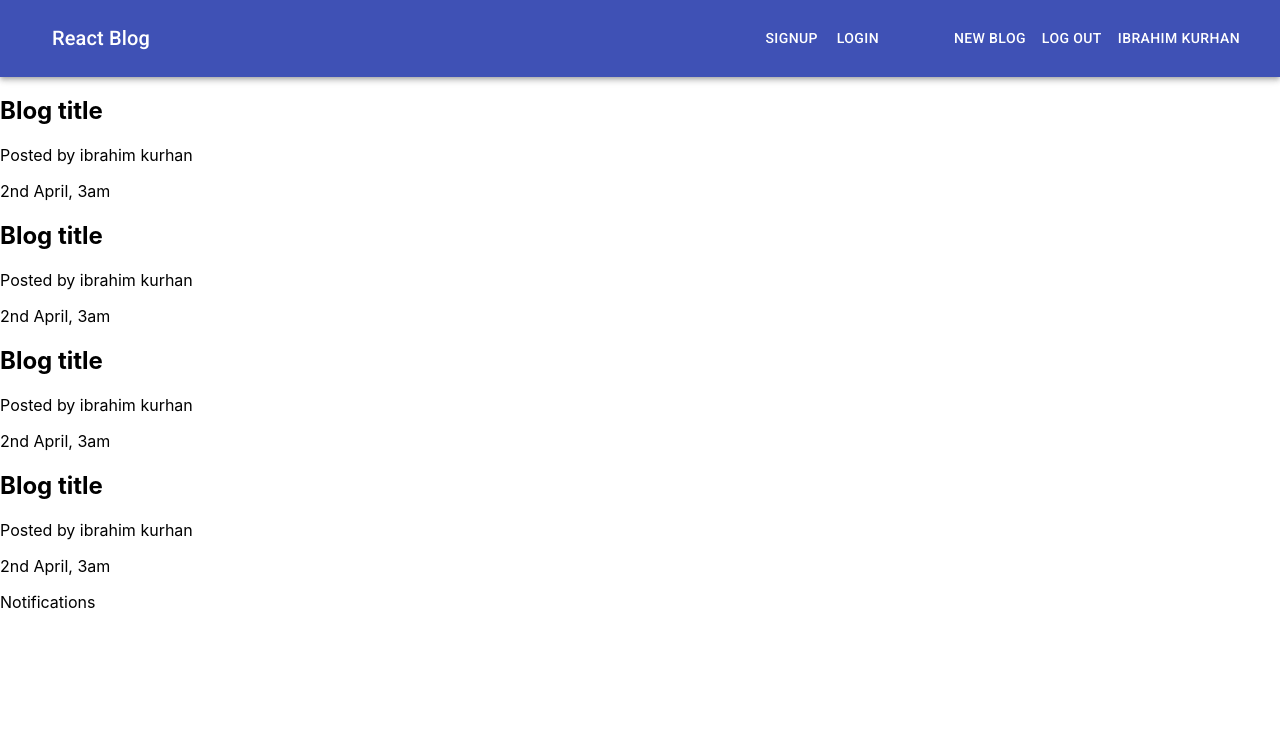
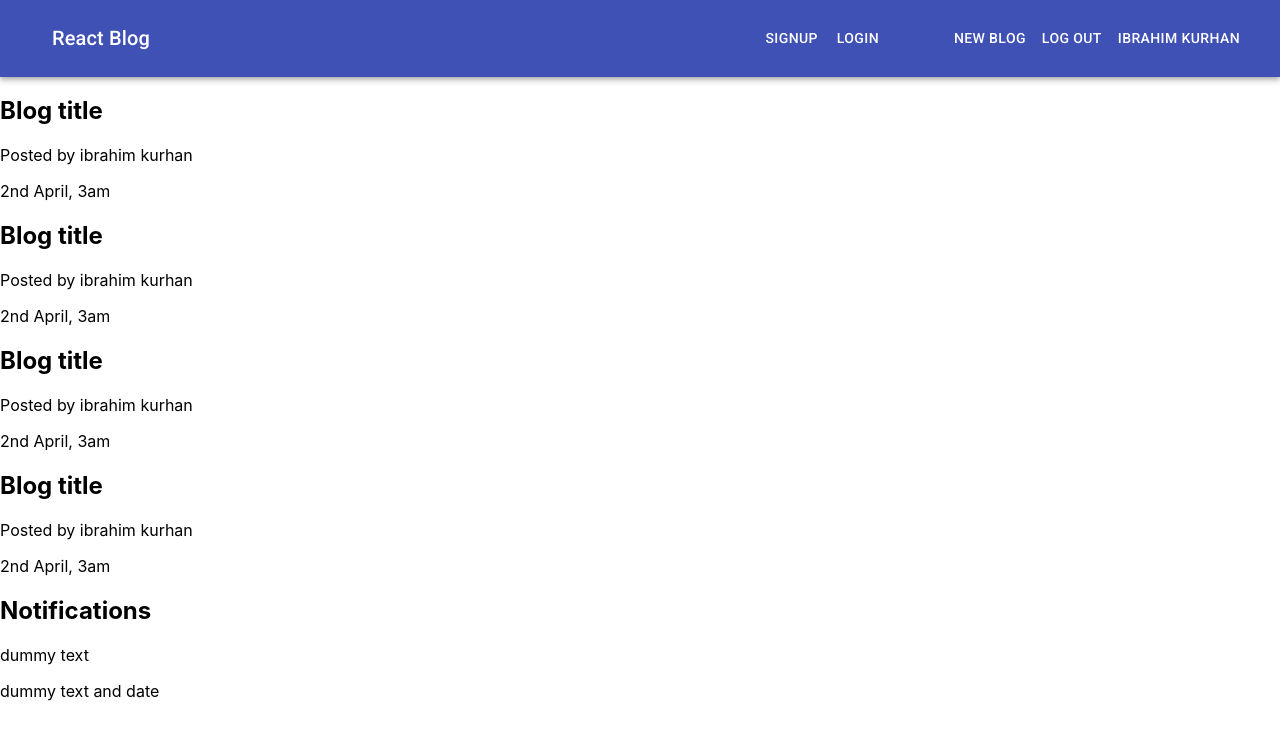
Before and after one commit to ibkibk/React-Redux-Firebase-Blog, a React (Create React App) app: page / in a window 1280 px wide. Shown: the top 740 px of the page. Built offline with nearby package versions, Linux system fonts and the light colour scheme.

Commit message:
some text added to notification component

```diff
--- a/src/component/dashboard/Notifications.js
+++ b/src/component/dashboard/Notifications.js
@@ -3,7 +3,9 @@ import React from "react";
 const Notifications = () => {
   return (
     <div>
-      <p>Notifications</p>
+      <h2>Notifications</h2>
+      <p>dummy text</p>
+      <p>dummy text and date</p>
     </div>
   );
 };
```
Also changed, not shown: 1 other file (tests, documents, lock files or other folders).
